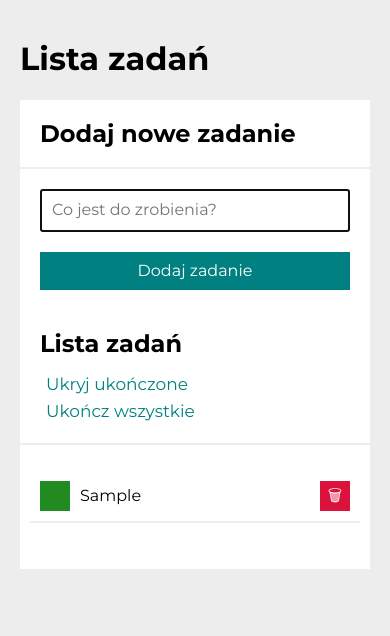
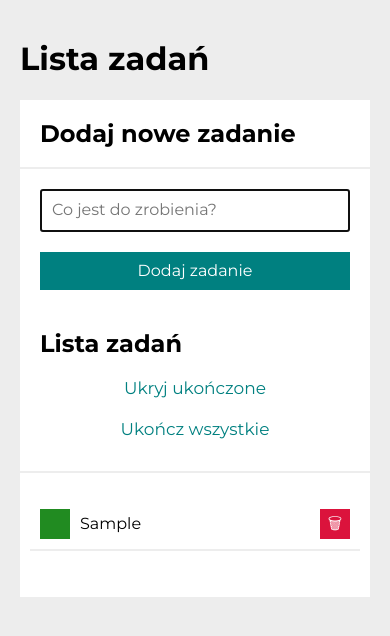
Before and after one commit to GrzegorzJendernal/To-do-list, a plain HTML site: page index.html in a window 390 px wide. Both pictures are taken after typing "Sample" into the empty fields and a click on the button "Dodaj zadanie". Drawn offline with nearby package versions, Linux system fonts and the light colour scheme.

Commit message:
buttons position changed

```diff
--- a/css/main.css
+++ b/css/main.css
@@ -23,12 +23,9 @@
     grid-template-columns: 1fr auto auto;
 }
 
-@media (max-width: 767px) {
-    .main__subheader--bottom {
-        display: grid;
-        grid-template-columns: 1fr;
-        grid-gap: 10px;
-    }
+.main__buttons {
+    display: flex;
+    flex-wrap: wrap;
 }
 
 .main__button {
@@ -37,6 +34,7 @@
     font-size: 17px;
     background-color: transparent;
     cursor: pointer;
+    margin: 10px;
 }
 
 .main__button:hover {
@@ -52,3 +50,16 @@
 .main__button:disabled {
     color: hsl(0, 0%, 70%);
 }
+
+@media (max-width: 767px) {
+    .main__subheader--bottom {
+        display: grid;
+        grid-template-columns: 1fr;
+        grid-gap: 10px;
+    }
+
+    .main__button {
+        flex-basis: 100%;
+        justify-content: center;
+    }
+}
--- a/index.html
+++ b/index.html
@@ -35,7 +35,8 @@
             </form>
         </section>
         <section class="main__section main__section--bottom">
-            <h2 class="main__subheader main__subheader--bottom">Lista zadań <span class="js-buttons"></span></h2>
+            <h2 class="main__subheader main__subheader--bottom">Lista zadań <span
+                    class="main__buttons js-buttons"></span></h2>
             <ul class="list js-tasks">
             </ul>
         </section>
```
